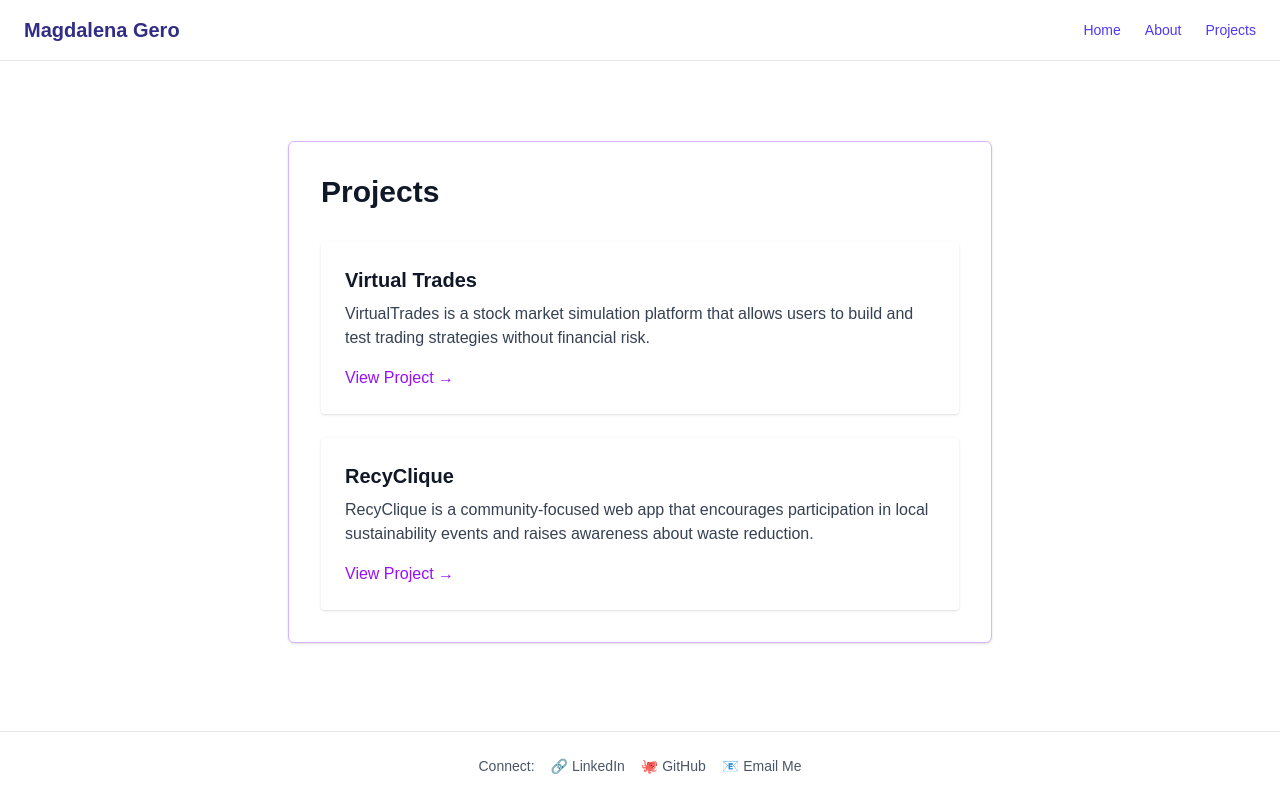
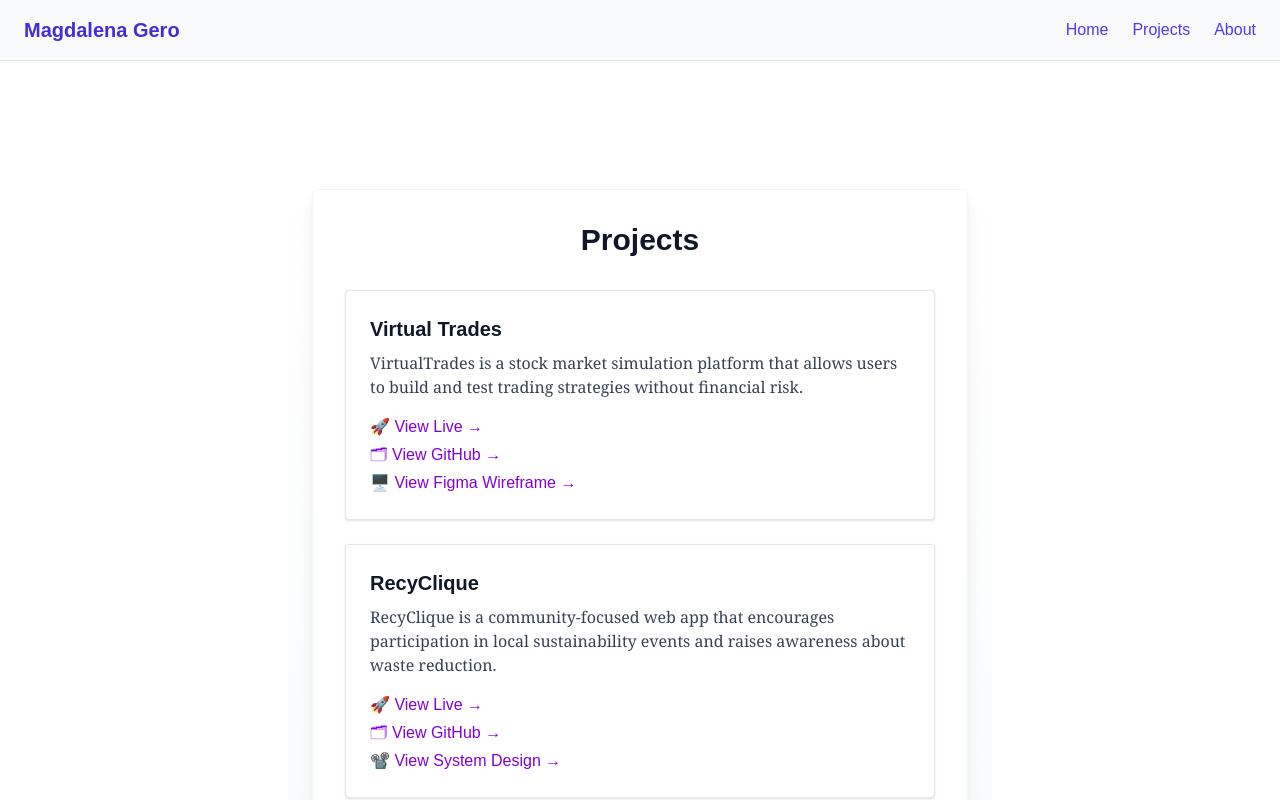
Before and after one commit to magdalenamaygero/my-portfolio, a Next.js app: page /projects in a window 1280 px wide. Shown: the top 800 px of the page. Built offline with nearby package versions, Linux system fonts and the light colour scheme.

Commit message:
added container, font styling, inserted links for projects, edited nav and foot

```diff
--- a/package.json
+++ b/package.json
@@ -9,7 +9,7 @@
     "lint": "next lint"
   },
   "dependencies": {
-    "framer-motion": "^12.9.2",
+    "framer-motion": "^12.18.1",
     "keen-slider": "^6.8.6",
     "next": "15.3.1",
     "react": "^19.0.0",
--- a/src/app/about/page.tsx
+++ b/src/app/about/page.tsx
@@ -3,6 +3,7 @@ import Image from "next/image";
 import React from "react";
 import PageContainer from "@/components/PageContainer";
 import { useKeenSlider } from "keen-slider/react";
+import { motion } from "framer-motion";
 
 
 export default function AboutPage() {
@@ -17,15 +18,22 @@ export default function AboutPage() {
   });
 
   return (
-    <main className="text-gray-800">
+<main className="flex-1 px-6 py-12 bg-gradient-to-b from-white to-gray-50">
       <PageContainer>
+        <motion.div
+        initial={{ opacity: 0, y: 20 }}
+        animate={{ opacity: 1, y: 0 }}
+        transition={{ duration: 0.6 }}
+        className="space-y-16"
+        >
           {/* Bio */}
           <section>
-          <h1 className="text-4xl font-bold mb-6 text-gray-900">About Magdalena Gero</h1>
-          <p className="text-lg text-gray-700 leading-7">
-          Hi, I'm Magdalena — a software developer who enjoys creating clean, accessible, and user-friendly applications. My heart lies in frontend development, where I blend my love for design and code to craft thoughtful digital experiences. I’m deeply inspired by art, always excited to learn new skills, and I find joy in exploring new places and cultures. Whether I’m building, mentoring or traveling, I’m always seeking creativity, connection, and growth.
+            <h1 className="text-4xl font-bold mb-6 text-gray-900">About Magdalena</h1>
+            <p className="text-lg text-gray-700 font-serif leading-7">
+            Hi, I'm Magdalena; a software developer who enjoys creating clean, accessible, and user-friendly applications. My heart lies in frontend development, where I blend my love for design and code to craft thoughtful digital experiences.
+            I’m deeply inspired by art, always excited to learn new skills, and I find joy in exploring new places and cultures. Whether I’m building, mentoring or traveling, I’m always seeking creativity, connection, and growth.
             </p>
-          <p className="text-lg text-gray-700 leading-7 mt-4">
+            <p className="text-lg text-gray-700 font-serif leading-7 mt-4">
               I specialize in frontend development using React, Next.js, and Tailwind CSS. This portfolio showcases some of my favorite work and experiments.
             </p>
           </section>
@@ -33,7 +41,7 @@ export default function AboutPage() {
           {/* Medium Articles */}
           <section>
             <h2 className="text-2xl font-semibold mb-4 text-gray-900">Articles on Medium</h2>
-          <ul className="space-y-3 text-indigo-700 text-lg">
+            <ul className="space-y-3 text-indigo-800 text-lg">
               <li>
                 <a href="https://medium.com/@magdalenamgero/react-b2de21f539b4" target="_blank" rel="noopener noreferrer" className="hover:underline">
                   🔗 React
@@ -99,7 +107,7 @@ export default function AboutPage() {
                   className="rounded-lg shadow-md"
                 />
                 <p className="text-gray-700 text-lg">
-              I continuously strive to strengthen my skills in problem-solving and emerging technologies. Most recently, I completed Microsoft’s Introduction to Computers, Operating Systems, and Security course, expanding my foundation in core computing concepts.</p>
+                Most recently, I completed three cycles of the Google Software Engineering Program (GSWEP), where I worked closely with Google engineers to deepen my knowledge of data structures, algorithms, and technical interview preparation.</p>
               </div>
               <div className="grid grid-cols-1 sm:grid-cols-2 gap-6 items-center">
                 <Image
@@ -127,6 +135,7 @@ export default function AboutPage() {
               </div>
             </div>
           </section>
+        </motion.div>
       </PageContainer>
     </main>
   );
--- a/src/app/layout.tsx
+++ b/src/app/layout.tsx
@@ -17,14 +17,17 @@ export default function RootLayout({
     <html lang="en">
       <body className="flex flex-col min-h-screen bg-white text-gray-800 font-sans">
         {/* Navbar */}
-        <nav className="w-full px-6 py-4 border-b border-gray-200 bg-white flex justify-between items-center shadow-sm">
-          <h1 className="text-xl font-bold text-indigo-900">Magdalena Gero</h1>
-          <div className="space-x-6 text-sm font-medium">
-            <Link href="/" className="text-indigo-600 hover:underline">Home</Link>
-            <Link href="/about" className="text-indigo-600 hover:underline">About</Link>
-            <Link href="/projects" className="text-indigo-600 hover:underline">Projects</Link>
+<nav className="w-full px-6 py-4 border-b border-gray-200 bg-slate-50 flex justify-between items-center shadow-sm">
+  <Link href="/" className="text-xl font-bold text-indigo-700 hover:text-indigo-900 transition-colors">
+    Magdalena Gero
+  </Link>
+  <div className="space-x-6 text-md font-medium">
+    <Link href="/" className="text-indigo-600 hover:text-indigo-800 transition-colors">Home</Link>
+    <Link href="/projects" className="text-indigo-600 hover:text-indigo-800 transition-colors">Projects</Link>
+    <Link href="/about" className="text-indigo-600 hover:text-indigo-800 transition-colors">About</Link>
   </div>
 </nav>
+
 
         {/* Main Content */}
         <main className="flex-1 px-6 py-12 bg-white">
@@ -36,16 +39,16 @@ export default function RootLayout({
 
 
         {/* Footer */}
-        <footer className="border-t border-gray-200 bg-white text-gray-600 text-sm text-center py-6">
+        <footer className="border-t border-gray-200 bg-slate-50 text-gray-700 text-sm font-sans text-center py-6">
           Connect:
           <a href="https://linkedin.com/in/magdalena-may-gero" className="ml-4 hover:underline" target="_blank" rel="noopener noreferrer">
             🔗 LinkedIn
           </a>
           <a href="https://github.com/magdalenamaygero" className="ml-4 hover:underline" target="_blank" rel="noopener noreferrer">
-            🐙 GitHub
+            📂 GitHub
           </a>
           <a href="mailto:youremail@example.com" className="ml-4 hover:underline">
-            📧 Email Me
+            📩 Email Me
           </a>
         </footer>
       </body>
--- a/src/app/projects/page.tsx
+++ b/src/app/projects/page.tsx
@@ -1,11 +1,15 @@
 'use client';
 import React from "react";
+import { motion } from "framer-motion";
 import PageContainer from "@/components/PageContainer";
 
 type Project = {
   title: string;
   description: string;
   link: string;
+  repo: string;
+  figma?: string;
+  presentation?: string;
 };
 
 const projects: Project[] = [
@@ -14,36 +18,87 @@ const projects: Project[] = [
     description:
       "VirtualTrades is a stock market simulation platform that allows users to build and test trading strategies without financial risk.",
     link: "https://virtual-trades.vercel.app/",
+    repo: "https://github.com/capstone-project-fullstack/VirtualTrades",
+    figma: "https://www.figma.com/proto/JCYOBMOOzqqsBvgDSS5CHi/Wireframing--Copy-?node-id=0-1&t=TR2CPwe2yv0ESrpC-1",
   },
   {
     title: "RecyClique",
     description:
       "RecyClique is a community-focused web app that encourages participation in local sustainability events and raises awareness about waste reduction.",
     link: "https://recyclique.onrender.com/",
+    repo: "https://github.com/RecyClique/RecyClique_project",
+    presentation: "https://docs.google.com/presentation/d/1z_klqvbZ0ZDDksF1zCRpHnz__8pzr2RaMEP1p7UJFDw/present",
   },
 ];
 
 export default function ProjectsPage() {
   return (
-    <main className="text-gray-800">
+<main className="flex-1 px-6 py-12 bg-gradient-to-b from-white to-gray-50">
       <PageContainer>
-        <h1 className="text-3xl font-bold mb-8 text-gray-900">Projects</h1>
+        <motion.div
+          initial={{ opacity: 0, y: 20 }}
+          animate={{ opacity: 1, y: 0 }}
+          transition={{ duration: 0.6 }}
+        >
+          <h1 className="text-3xl font-bold mb-8 text-gray-900 text-center">Projects</h1>
           <ul className="space-y-6">
-          {projects.map((project) => (
-            <li key={project.title} className="rounded p-6 shadow-sm bg-white">
-            <h2 className="text-xl font-semibold text-gray-900 mb-2">{project.title}</h2>
-              <p className="text-gray-700 mb-4">{project.description}</p>
+            {projects.map((project, index) => (
+              <motion.li
+                key={project.title}
+                className="rounded p-6 shadow-sm bg-white border border-gray-200"
+                initial={{ opacity: 0, y: 20 }}
+                whileInView={{ opacity: 1, y: 0 }}
+                viewport={{ once: true, amount: 0.3 }}
+                transition={{ duration: 0.5, delay: index * 0.1 }}
+              >
+                <h2 className="text-xl font-bold text-gray-900 mb-2">{project.title}</h2>
+                <p className="text-gray-700 font-serif mb-4">{project.description}</p>
+
+                <div className="space-y-1">
                   <a
                     href={project.link}
                     target="_blank"
                     rel="noopener noreferrer"
-                className="text-purple-600 hover:underline font-medium"
+                    className="text-purple-700 hover:underline font-medium block"
                   >
-                View Project →
+                    🚀 View Live →
                   </a>
-            </li>
+
+                  <a
+                    href={project.repo}
+                    target="_blank"
+                    rel="noopener noreferrer"
+                    className="text-purple-700 hover:underline font-medium block"
+                  >
+                    🗂 View GitHub →
+                  </a>
+
+                  {project.figma && (
+                    <a
+                      href={project.figma}
+                      target="_blank"
+                      rel="noopener noreferrer"
+                      className="text-purple-700 hover:underline font-medium block"
+                    >
+                      🖥️ View Figma Wireframe →
+                    </a>
+                  )}
+
+                  {project.presentation && (
+                    <a
+                      href={project.presentation}
+                      target="_blank"
+                      rel="noopener noreferrer"
+                      className="text-purple-700 hover:underline font-medium block"
+                    >
+                      📽️ View System Design →
+                    </a>
+                  )}
+                </div>
+              </motion.li>
             ))}
           </ul>
+        </motion.div>
       </PageContainer>
     </main>
   );
--- a/src/components/PageContainer.tsx
+++ b/src/components/PageContainer.tsx
@@ -2,7 +2,7 @@ import React from "react";
 
 export default function PageContainer({ children }: { children: React.ReactNode }) {
   return (
-    <div className="max-w-3xl mx-auto border border-purple-300 bg-white rounded-md shadow-sm p-8 space-y-12">
+<div className="bg-white rounded-md shadow-lg border border-gray-100 p-8">
       {children}
     </div>
   );
```
Also changed, not shown: src/app/page.tsx (+13 -13 lines), 1 other file (tests, documents, lock files or other folders). Lines whose indentation alone changed are shown as unchanged.
